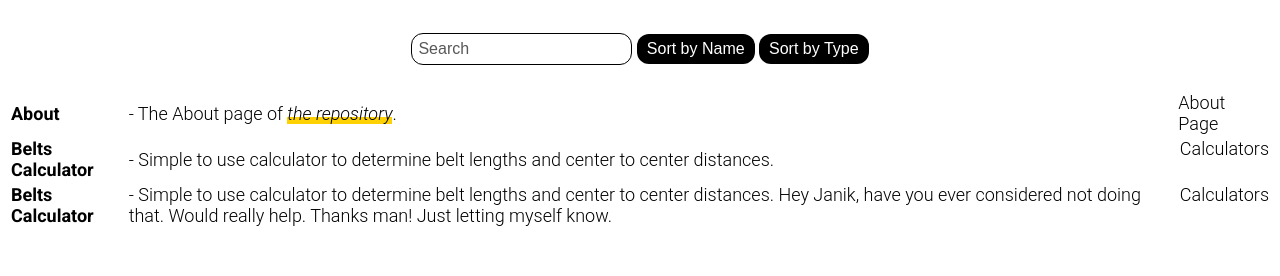
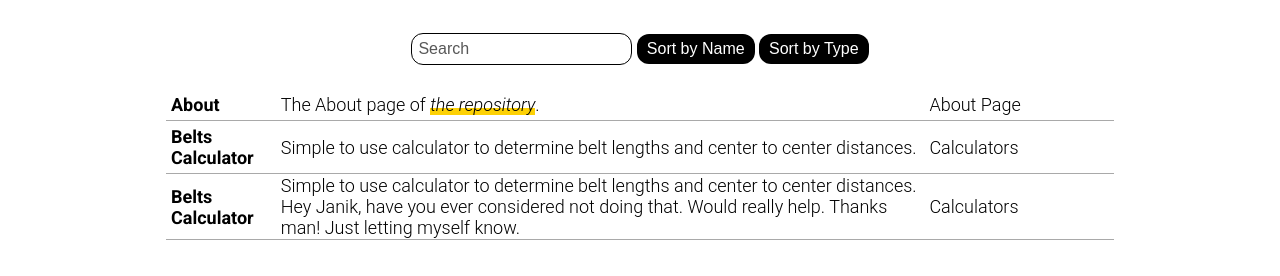
Before and after one commit to JanikThePanic/resources, a plain HTML site: page index.html in a window 1280 px wide. Shown: the part 72-348 px from the top of the page. Drawn offline with Linux system fonts and the light colour scheme.

Commit message:
added css for the table, may revert

```diff
--- a/css/main.css
+++ b/css/main.css
@@ -13,7 +13,6 @@ body {
 
 /* the main title */
 .heading {
-  font-family: "Roboto Light";
   font-style: italic;
   font-size: 52px;
   text-align: center;
@@ -80,32 +79,37 @@ a:hover {
   display: none;
 }
 
-/* list formatting */
-ul {
-  padding: 0;
+/* table formatting */
+
+table {
+  border-collapse: collapse;
+  table-layout: auto;
+  width: 75%;
+  margin-left: auto;
+  margin-right: auto;
 }
 
-li {
-  display: list-item;
-  margin: 0 0 0.5em 1em;
-  list-style: none;
-  margin-left: 0;
-  margin-bottom: 0.6em;
-  padding-bottom: 0.6rem;
+tr {
   border-bottom: 1px solid #A9A9A9;
-}
-
-.desc {
-  max-width: 75%;
-  word-wrap: break-word;
-}
-
-.type {
-  float: right;
 }
 
 /* name of entry */
 .name {
   font-family: "Roboto";
   font-weight: bold;
+  width: 12%;
+  padding: 5px;
 }
+
+.type {
+  display: table-cell;
+  width: 20%;
+  padding: 5px;
+}
+
+/* Responsive */
+@media screen and (max-width: 500px) {
+  .breaker {
+    display: block;
+  }
+}
--- a/entries/calculators.js
+++ b/entries/calculators.js
@@ -1,6 +1,6 @@
 // entries fopr calcutors
 // goes to list on index
 
-greatList.add({ name: '<a class="out" href = "https://sdp-si.com/eStore/CenterDistanceDesigner">Belts Calculator</a>', desc: '- Simple to use calculator to determine belt lengths and center to center distances.', type: 'Calculators' });
+greatList.add({ name: '<a class="out" href = "https://sdp-si.com/eStore/CenterDistanceDesigner">Belts Calculator</a>', desc: 'Simple to use calculator to determine belt lengths and center to center distances.', type: 'Calculators' });
 
-greatList.add({ name: '<a class="out" href = "https://sdp-si.com/eStore/CenterDistanceDesigner">Belts Calculator</a>', desc: '- Simple to use calculator to determine belt lengths and center to center distances. Hey Janik, have you ever considered not doing that. Would really help. Thanks man! Just letting myself know.', type: 'Calculators' });
+greatList.add({ name: '<a class="out" href = "https://sdp-si.com/eStore/CenterDistanceDesigner">Belts Calculator</a>', desc: 'Simple to use calculator to determine belt lengths and center to center distances. Hey Janik, have you ever considered not doing that. Would really help. Thanks man! Just letting myself know.', type: 'Calculators' });
--- a/index.html
+++ b/index.html
@@ -7,8 +7,7 @@
 	<meta name="viewport" content="width=device-width, initial-scale=1, shrink-to-fit=no">
 
 	<!-- Roboto font -->
-	<link href="https://fonts.googleapis.com/css?family=Roboto:100,100i,300,300i,400,400i,500,500i,700,700i,900,900i&display=swap"
-	 rel="stylesheet">
+  <link href="https://fonts.googleapis.com/css?family=Roboto:100,100i,300,300i,400,400i,500,500i,700,700i,900,900i&display=swap" rel="stylesheet">
 	<!-- main css -->
 	<link rel="stylesheet" type="text/css" href="./css/main.css">
 
@@ -51,7 +50,7 @@
        <tbody class="list">
          <tr>
            <td class="name"><a href="./about.html">About</a></td>
-           <td class="desc">- The About page of <i class="line">the repository</i>.</td>
+           <td class="desc">The About page of <i class="line">the repository</i>.</td>
            <td class="type">About Page</td>
          </tr>
        </tbody>
```
